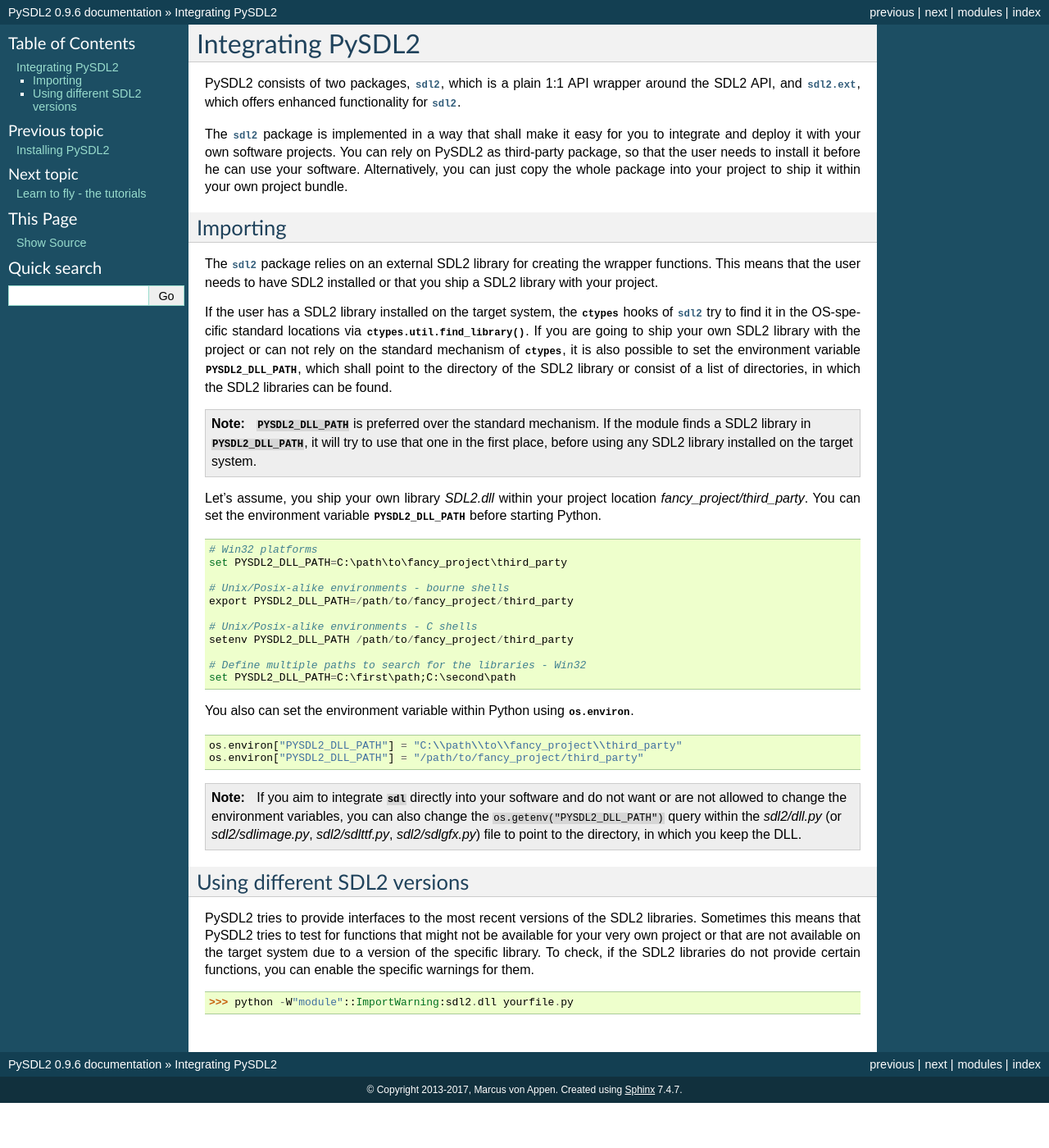
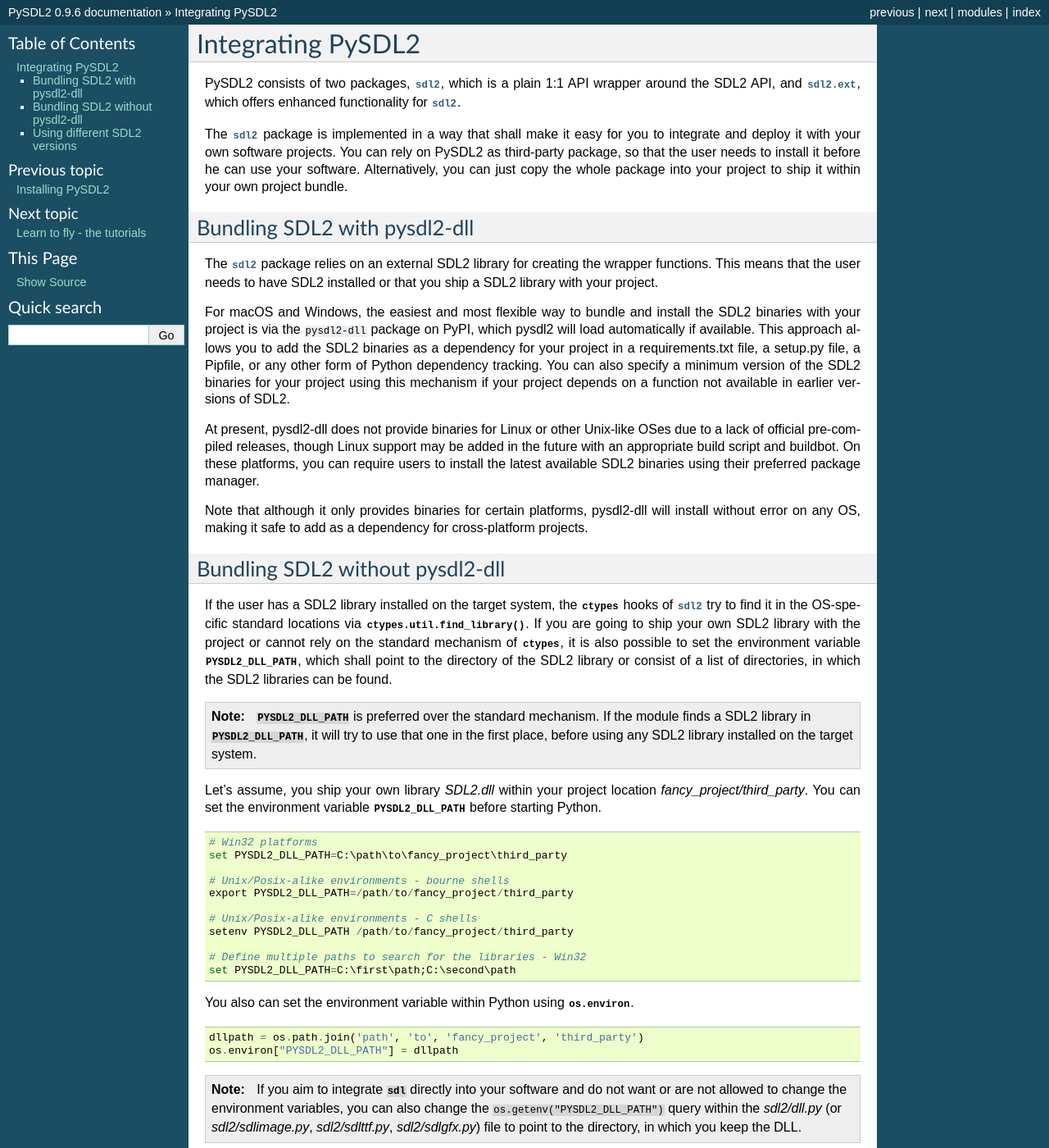
Before and after one commit to py-sdl/py-sdl2, a Sphinx documentation site: the page built from doc/integration.rst, in a window 1280 px wide and 1400 px high. Shown: the whole window at 82% size. Built offline with Sphinx 7.4.7, drawn with Linux system fonts in a browser that asks for light colours; some of the changed text lies outside the part shown.

Commit message:
Updated README & docs for pysdl2-dll support

```diff
--- a/doc/integration.rst
+++ b/doc/integration.rst
@@ -13,16 +13,37 @@
 
 .. _importing-pysdl2:
 
-Importing
----------
+Bundling SDL2 with pysdl2-dll
+-----------------------------
 The :mod:`sdl2` package relies on an external SDL2 library for creating the
 wrapper functions. This means that the user needs to have SDL2 installed or
 that you ship a SDL2 library with your project.
 
+For macOS and Windows, the easiest and most flexible way to bundle and install
+the SDL2 binaries with your project is via the ``pysdl2-dll`` package on PyPI,
+which pysdl2 will load automatically if available. This approach allows you to
+add the SDL2 binaries as a dependency for your project in a requirements.txt
+file, a setup.py file, a Pipfile, or any other form of Python dependency
+tracking. You can also specify a minimum version of the SDL2 binaries for your
+project using this mechanism if your project depends on a function not
+available in earlier versions of SDL2.
+
+At present, pysdl2-dll does not provide binaries for Linux or other Unix-like
+OSes due to a lack of official pre-compiled releases, though Linux support
+may be added in the future with an appropriate build script and buildbot. On
+these platforms, you can require users to install the latest available SDL2
+binaries using their preferred package manager.
+
+Note that although it only provides binaries for certain platforms, pysdl2-dll
+will install without error on any OS, making it safe to add as a dependency for
+cross-platform projects.
+
+Bundling SDL2 without pysdl2-dll
+--------------------------------
 If the user has a SDL2 library installed on the target system, the
 :mod:`ctypes` hooks of :mod:`sdl2` try to find it in the OS-specific standard
 locations via :func:`ctypes.util.find_library`. If you are going to ship your
-own SDL2 library with the project or can not rely on the standard mechanism of
+own SDL2 library with the project or cannot rely on the standard mechanism of
 :mod:`ctypes`, it is also possible to set the environment variable
 :envvar:`PYSDL2_DLL_PATH`, which shall point to the directory of the SDL2
 library or consist of a list of directories, in which the SDL2 libraries can
@@ -54,8 +75,8 @@
 You also can set the environment variable within Python using
 :data:`os.environ`. ::
 
-  os.environ["PYSDL2_DLL_PATH"] = "C:\\path\\to\\fancy_project\\third_party"
-  os.environ["PYSDL2_DLL_PATH"] = "/path/to/fancy_project/third_party"
+  dllpath = os.path.join('path', 'to', 'fancy_project', 'third_party')
+  os.environ["PYSDL2_DLL_PATH"] = dllpath
 
 .. note::
 
@@ -71,7 +92,21 @@
 SDL2 libraries. Sometimes this means that PySDL2 tries to test for
 functions that might not be available for your very own project or that
 are not available on the target system due to a version of the specific
-library. To check, if the SDL2 libraries do not provide certain
-functions, you can enable the specific warnings for them.
+library.
 
->>> python -W"module"::ImportWarning:sdl2.dll yourfile.py
+If a PySDL2 function is called that requires a newer version
+of a binary than the one currently being used, it will raise a
+RuntimeWarning indicating the minimum version of SDL2 (or SDL2_mixer,
+or SDL2_ttf, etc.) required to use the called function. Additionally,
+if you already know what minimum versions your project needs, you can
+check the linked binary versions at runtime: ::
+
+  if not (sdl2.dll.version >= 2008 and sdl2.sdlttf.dll.version >= 2015):
+    err = ("This project requires SDL2 >= 2.0.8 and SDL2_ttf >= 2.0.15. "
+     "Please update your SDL2 binaries and relaunch.")
+    raise RuntimeError(err)
+
+Binary version numbers are stored as 4-digit integers, with the first digit
+being the major release, the second digit being the minor release, and the
+last two digits indicating the patch level. Thus, SDL2 2.0.10 would be
+version 2010 and SDL2 2.0.6 would be 2006.
```
Also changed, not shown: README.md (+43 -6 lines), doc/faq.rst (+7 -2 lines), doc/install.rst (+6 -10 lines).
